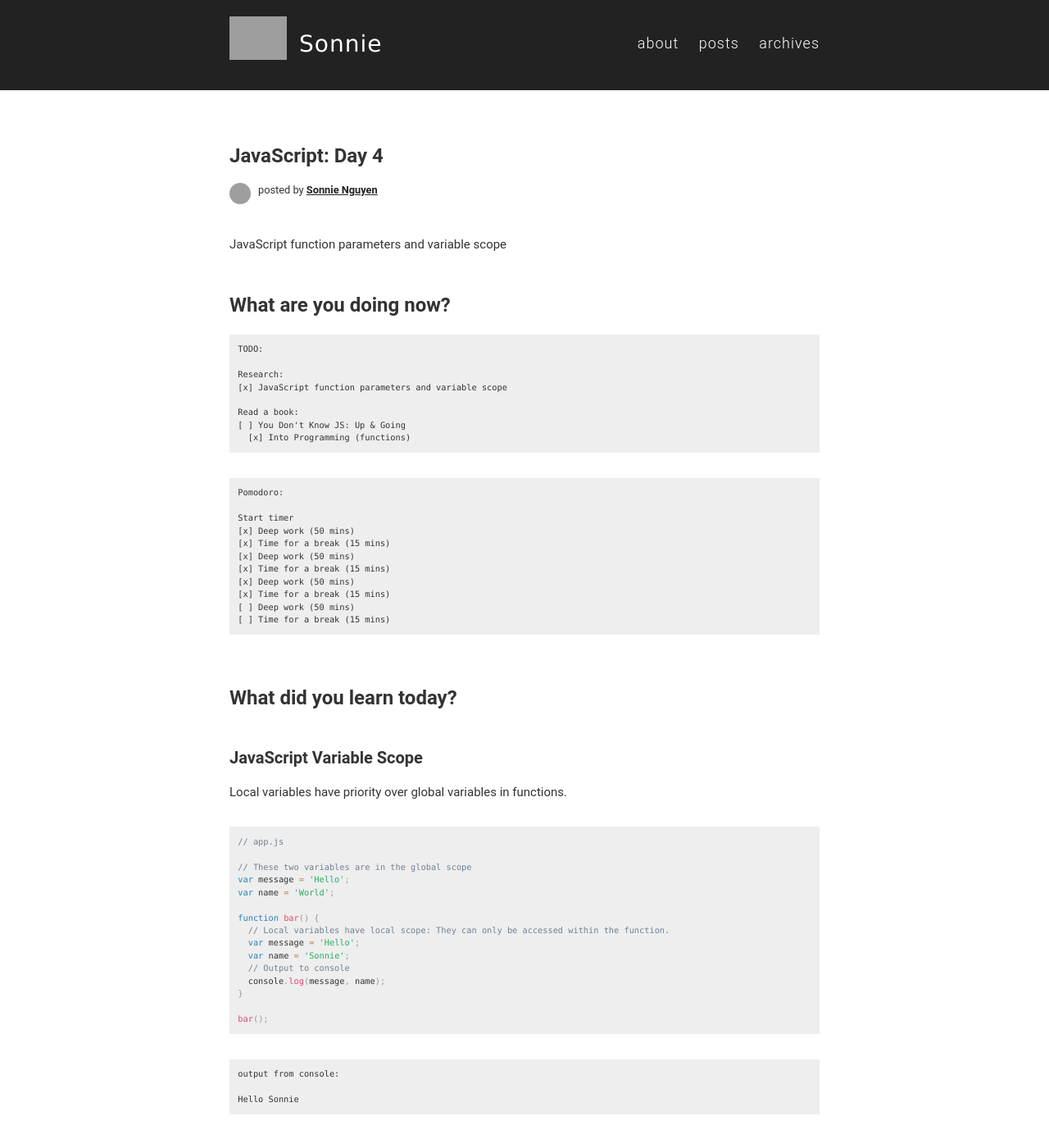
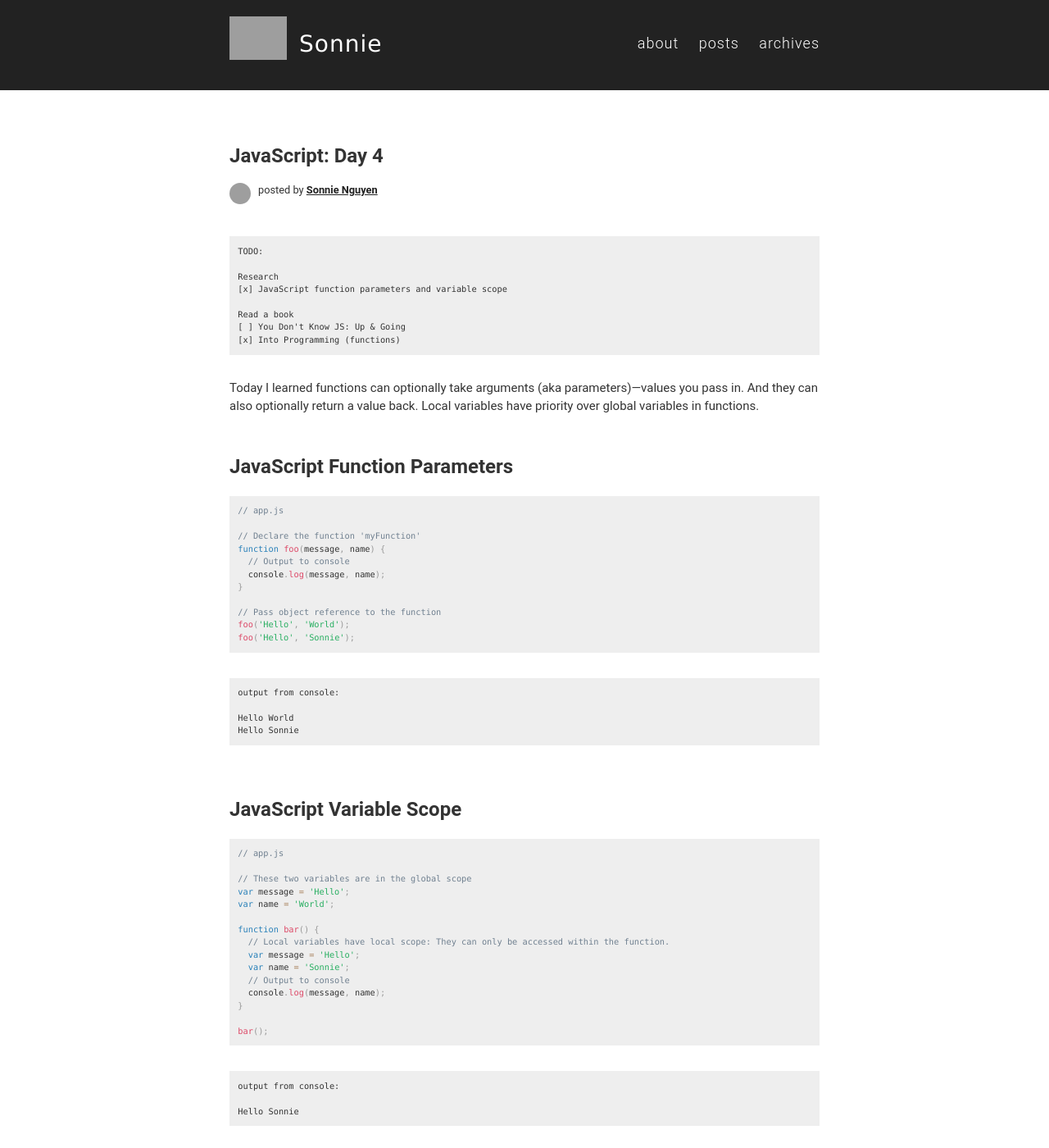
Before and after one commit to sonnienguyen/sonnie-nguyen-portfolio, a Jekyll site: the page built from _posts/learn-to-code-in-javascript/2017-09-13-javascript-day-4.md, in a window 1280 px wide and 1400 px high. Shown: the whole window at 82% size. Built offline with Jekyll 4.4.1, drawn with Linux system fonts in a browser that asks for light colours; some of the changed text lies outside the part shown; grey boxes are pictures that could not be loaded.

Commit message:
Change posts format for website

```diff
--- a/_posts/learn-to-code-in-javascript/2017-09-13-javascript-day-4.md
+++ b/_posts/learn-to-code-in-javascript/2017-09-13-javascript-day-4.md
@@ -5,43 +5,50 @@ permalink: /javascript-day-4/
 categories: JavaScript
 ---
 
-JavaScript function parameters and variable scope
+{% highlight plain %}
+
+TODO:
+
+Research
+[x] JavaScript function parameters and variable scope
+
+Read a book
+[ ] You Don't Know JS: Up & Going
+[x] Into Programming (functions)
+
+{% endhighlight %}
 
 <!-- more -->
 
-## What are you doing now?
+Today I learned functions can optionally take arguments (aka parameters)—values you pass in. And they can also optionally return a value back. Local variables have priority over global variables in functions.
 
-{% highlight plain %}
-TODO:
+## JavaScript Function Parameters
 
-Research:
-[x] JavaScript function parameters and variable scope
+{% highlight javascript %}
 
-Read a book:
-[ ] You Don't Know JS: Up & Going
-  [x] Into Programming (functions)
+// app.js
+
+// Declare the function 'myFunction'
+function foo(message, name) {
+  // Output to console
+  console.log(message, name);
+}
+
+// Pass object reference to the function
+foo('Hello', 'World');
+foo('Hello', 'Sonnie');
 
 {% endhighlight %}
 
-{% highlight plain %}
-Pomodoro:
+{% highlight plain%}
 
-Start timer
-[x] Deep work (50 mins)
-[x] Time for a break (15 mins)
-[x] Deep work (50 mins)
-[x] Time for a break (15 mins)
-[x] Deep work (50 mins)
-[x] Time for a break (15 mins)
-[ ] Deep work (50 mins)
-[ ] Time for a break (15 mins)
+output from console:
+
+Hello World
+Hello Sonnie
+
 {% endhighlight %}
-
-## What did you learn today?
-
-### JavaScript Variable Scope
-
-Local variables have priority over global variables in functions.
+## JavaScript Variable Scope
 
 {% highlight javascript %}
 
@@ -60,6 +67,7 @@ function bar() {
 }
 
 bar();
+
 {% endhighlight %}
 
 {% highlight plain%}
@@ -69,29 +77,3 @@ output from console:
 Hello Sonnie
 
 {% endhighlight %}
-
-### JavaScript Function Parameters
-
-Functions can optionally take arguments (aka parameters)—values you pass in. And they can also optionally return a value back.
-
-{% highlight javascript %}
-
-// app.js
-
-// Declare the function 'myFunction'
-function foo(message, name) {
-  // Output to console
-  console.log(message, name);
-}
-
-// Pass object reference to the function
-foo('Hello', 'World');
-foo('Hello', 'Sonnie');
-{% endhighlight %}
-
-{% highlight plain%}
-output from console:
-
-Hello World
-Hello Sonnie
-{% endhighlight %}
```
Also changed, not shown: _posts/learn-to-code-in-javascript/2017-08-31-javascript-day-1.md (+11 -27 lines), _posts/learn-to-code-in-javascript/2017-09-07-javascript-day-2.md (+17 -40 lines), _posts/learn-to-code-in-javascript/2017-09-09-javascript-day-3.md (+17 -33 lines), _posts/learn-to-code-in-javascript/2017-09-17-javascript-day-5.md (+23 -31 lines).
